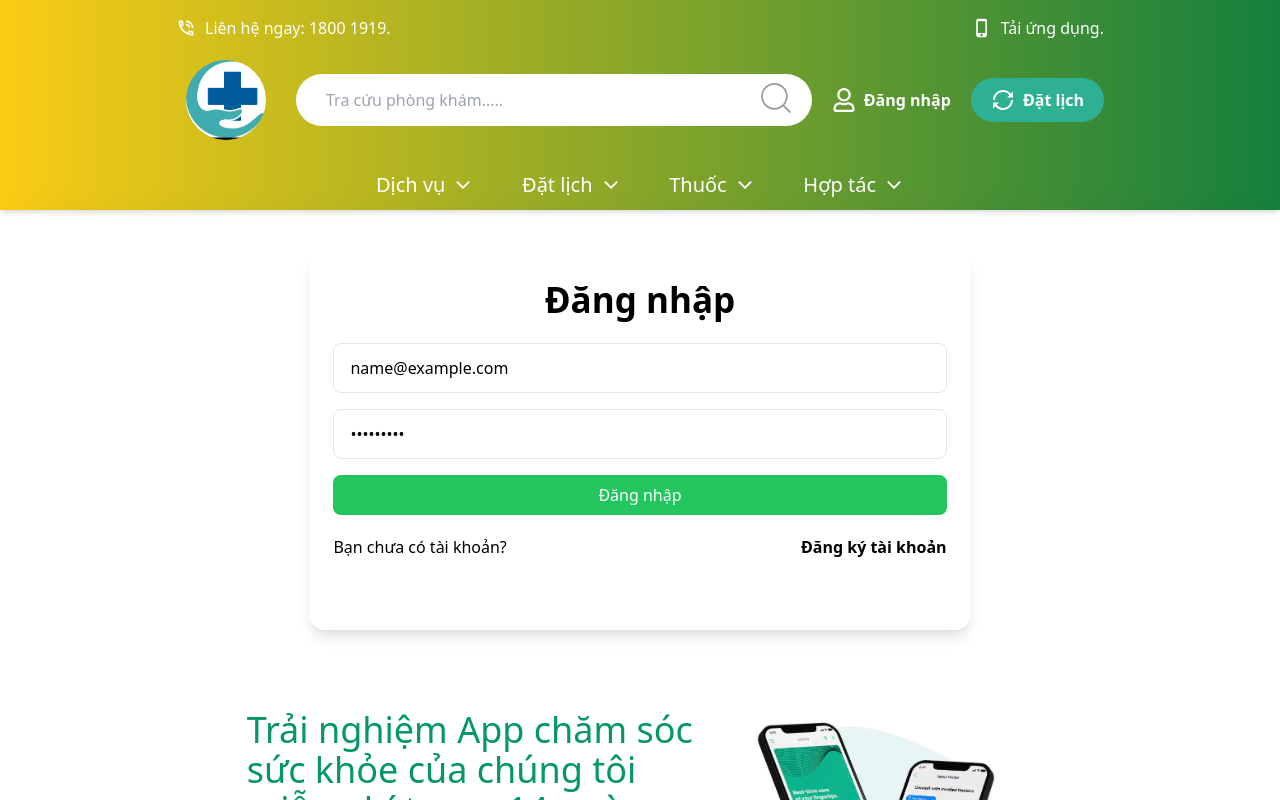
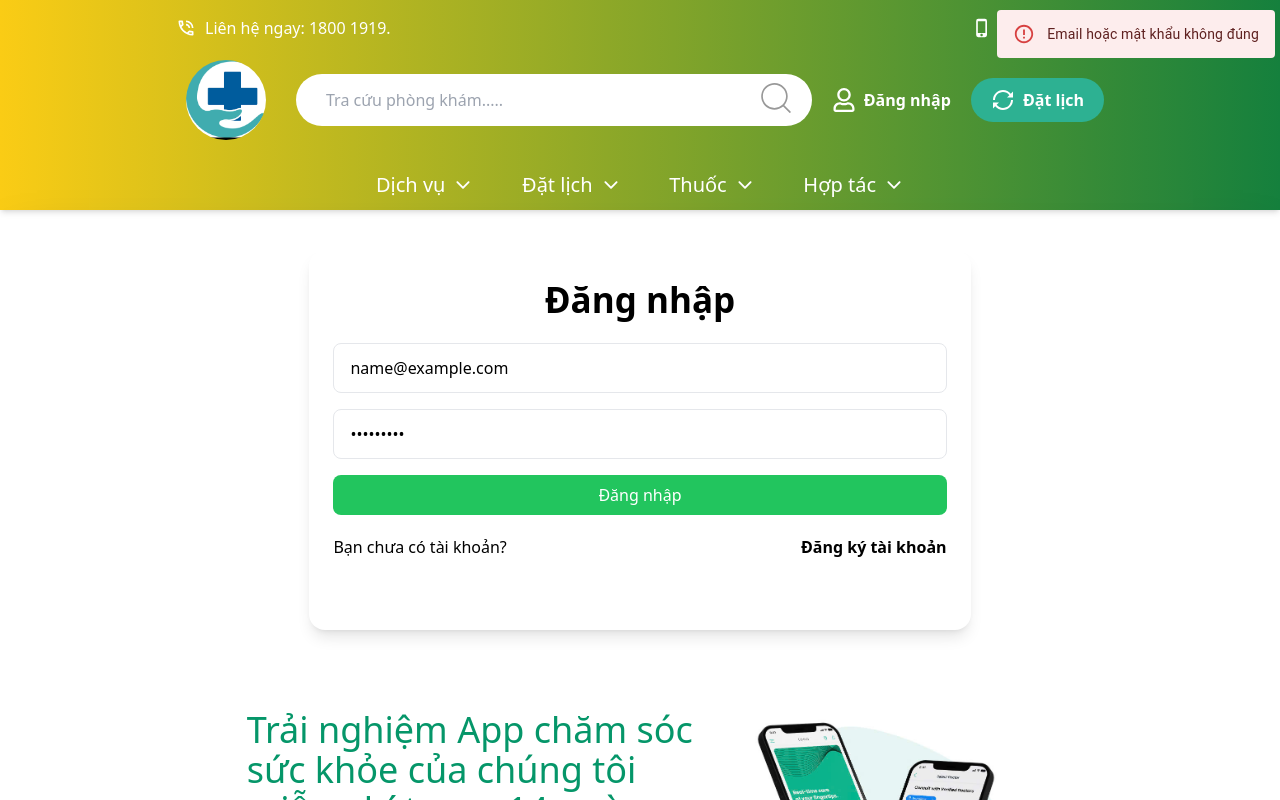
Before and after one commit to tamthong1115/clinic-ecommerce-web, a React (Vite) app: page /sign-in in a window 1280 px wide. Both pictures are taken after typing "name@example.com", "Sample123" into the empty fields and a click on the button "Đăng nhập". Shown: the top 800 px of the page. Built offline with nearby package versions, Linux system fonts and the light colour scheme; no server answers.

Commit message:
Thêm thông báo kiểm tra đăng nhập

```diff
--- a/src/pages/SignIn.tsx
+++ b/src/pages/SignIn.tsx
@@ -4,13 +4,31 @@ import { Link } from 'react-router-dom';
 import axios from 'axios';
 import PublicPaths from '../routes/public/pathPublic';
 import { useNavigate } from 'react-router-dom';
+import Alert from '@mui/material/Alert';
 const SignIn = () => {
   const [email, setEmail] = useState('');
   const [password, setPassword] = useState('');
   const navigate = useNavigate();
+  const [alert, setAlert] = useState<{
+    type: 'error' | 'warning' | 'info' | 'success';
+    content: string;
+  }>({
+    type: 'error',
+    content: '',
+  });
   const handleSubmit = async (e: React.FormEvent) => {
     e.preventDefault();
     if (!email || !password) {
+      setAlert({
+        type: 'error',
+        content: 'Bạn chưa nhập email hoặc mật khẩu',
+      });
+      setTimeout(() => {
+        setAlert({
+          type: 'error',
+          content: '',
+        });
+      }, 5000);
       return;
     }
 
@@ -22,11 +40,34 @@ const SignIn = () => {
       localStorage.setItem('token', response.data.token);
       navigate(PublicPaths.HOME);
     } catch (err) {
-      console.error('Lỗi đăng nhập:', err);
+      console.log(err);
+      setAlert({
+        type: 'error',
+        content: 'Email hoặc mật khẩu không đúng',
+      });
+      setTimeout(() => {
+        setAlert({
+          type: 'error',
+          content: '',
+        });
+      }, 5000);
     }
   };
 
   return (
+    <>
+      {alert.content !== '' && (
+        <Alert
+          severity={alert.type}
+          style={{
+            position: 'fixed',
+            top: '10px',
+            right: '5px',
+          }}
+        >
+          {alert.content}
+        </Alert>
+      )}
       <div className="flex justify-center">
         <div className="flex items-center justify-center">
           <motion.div
@@ -78,6 +119,7 @@ const SignIn = () => {
           </motion.div>
         </div>
       </div>
+    </>
   );
 };
 
```
Lines whose indentation alone changed are shown as unchanged.
